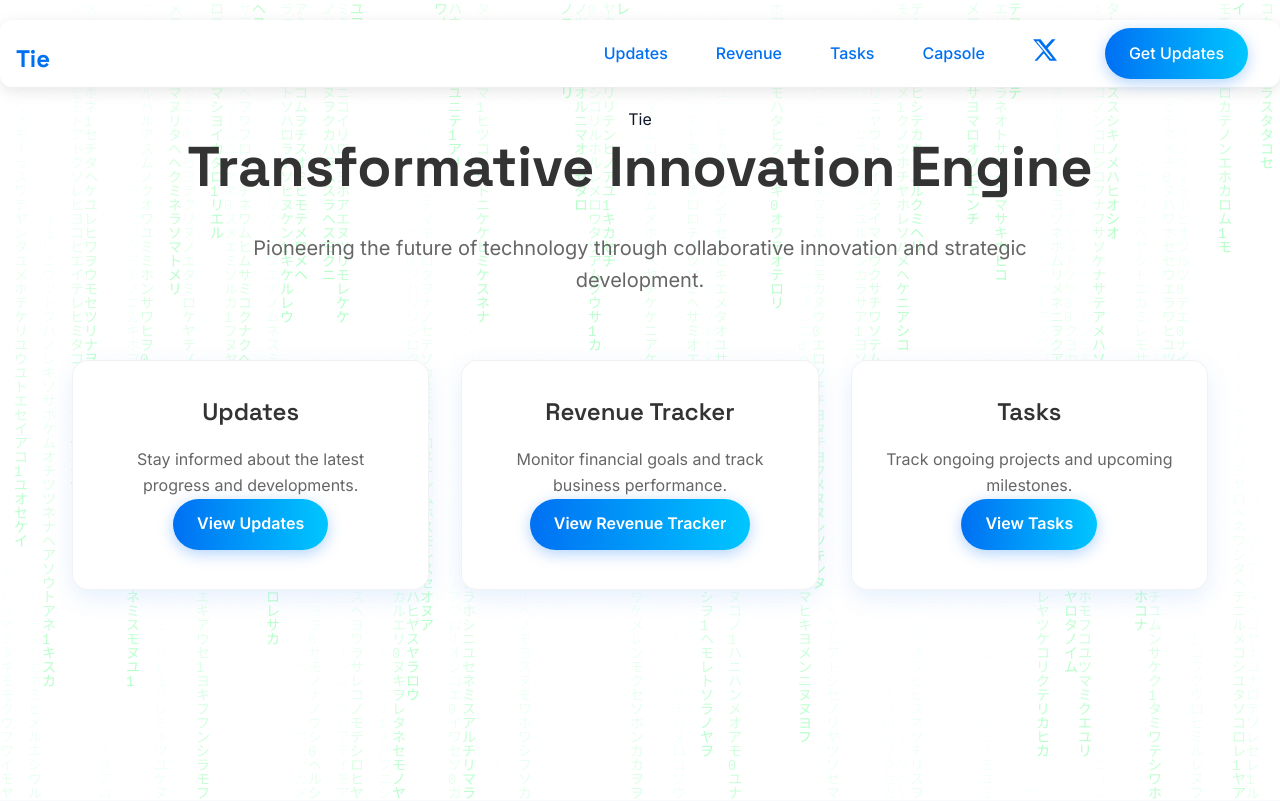
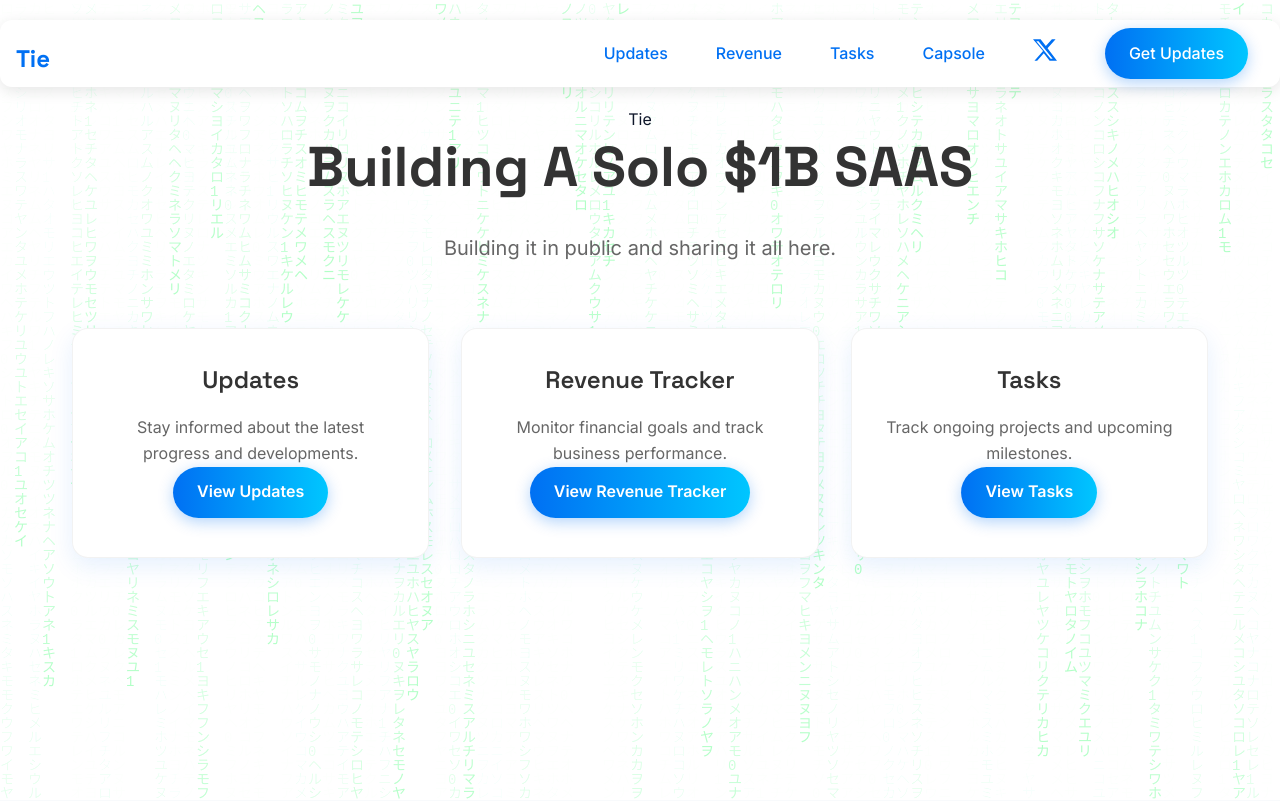
Before and after one commit to TieLove333/tieceo, a Next.js app: page / in a window 1280 px wide. Shown: the top 801 px of the page. Built offline with nearby package versions, Linux system fonts and the light colour scheme.

Commit message:
Update home page with new headline and sections

```diff
--- a/app/page.js
+++ b/app/page.js
@@ -105,10 +105,10 @@ export default function Home() {
         <div className="text-center mb-24 mt-16">
           <TieLogo className="mx-auto mb-6 w-32 h-32" />
           <h1 className="hero-title">
-            Transformative Innovation Engine
+            Building A Solo $1B SAAS
           </h1>
           <p className="hero-description">
-            Pioneering the future of technology through collaborative innovation and strategic development.
+          Building it in public and sharing it all here.
           </p>
         </div>
 
```
